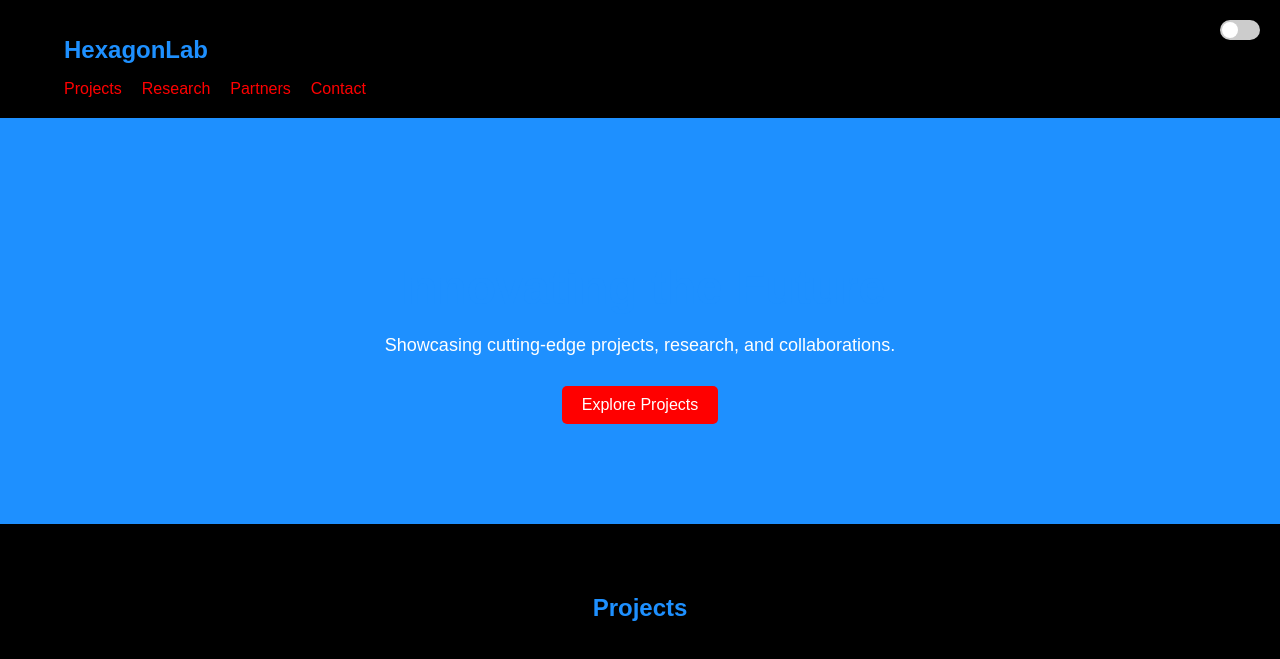
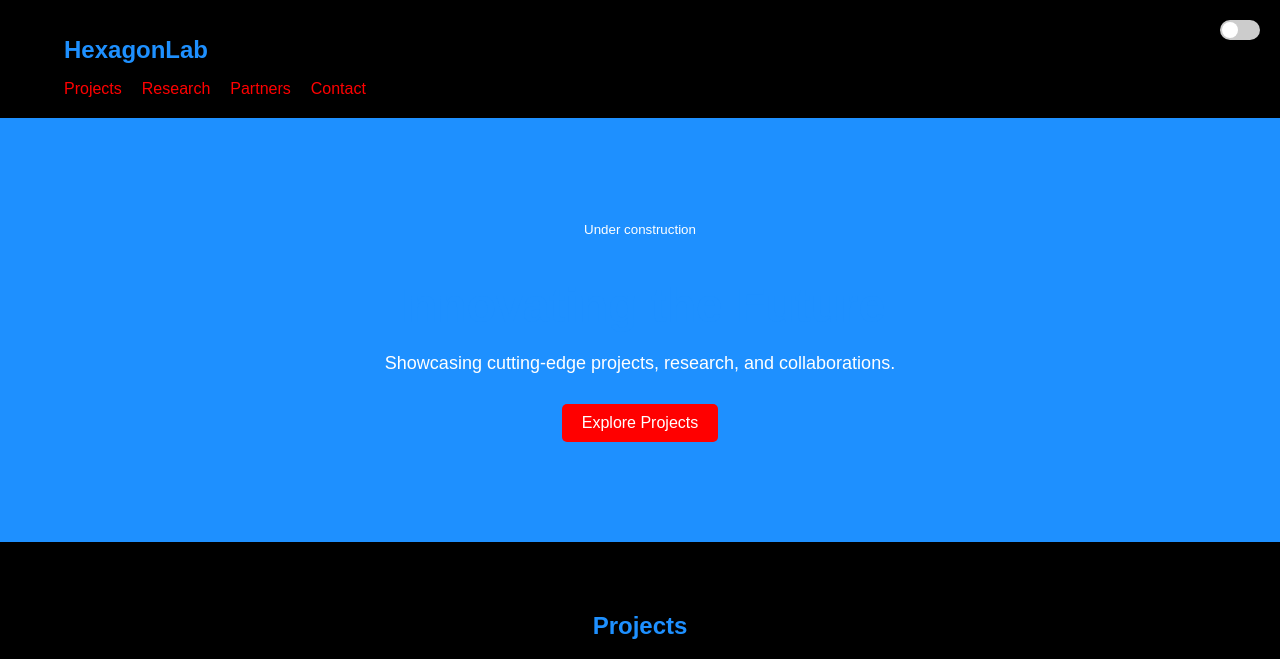
Before and after one commit to a2ein/hexagonlab, a plain HTML site: page index.html in a window 1280 px wide. Shown: the top 659 px of the page. Drawn offline with Linux system fonts and the light colour scheme.

Commit message:
Update index.html

```diff
--- a/index.html
+++ b/index.html
@@ -33,6 +33,7 @@
   <!-- Hero Section -->
   <section class="hero">
     <div class="container">
+        <small>Under construction</small>
       <h2>Innovating the Future</h2>
       <p>Showcasing cutting-edge projects, research, and collaborations.</p>
       <a href="#projects" class="btn">Explore Projects</a>
```
